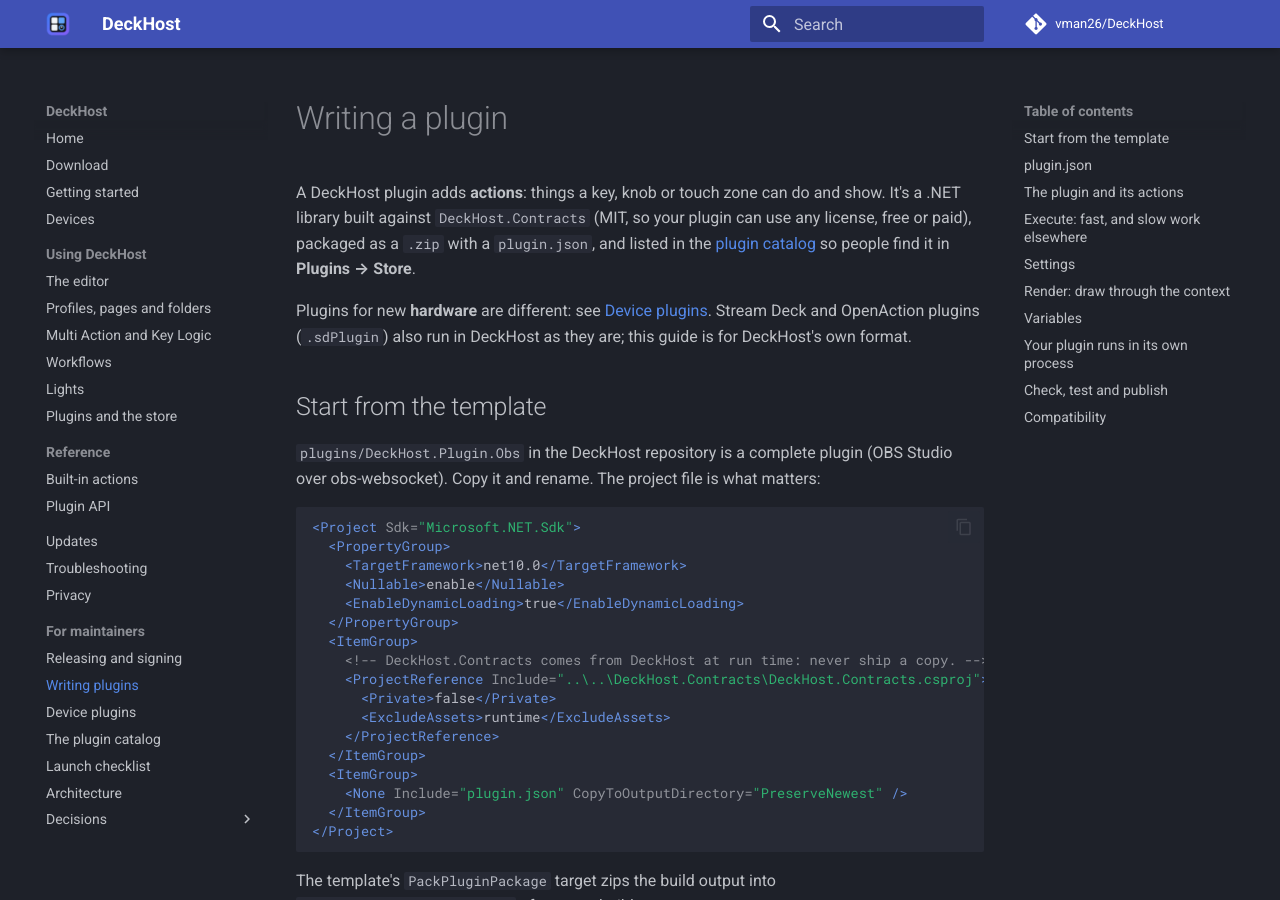
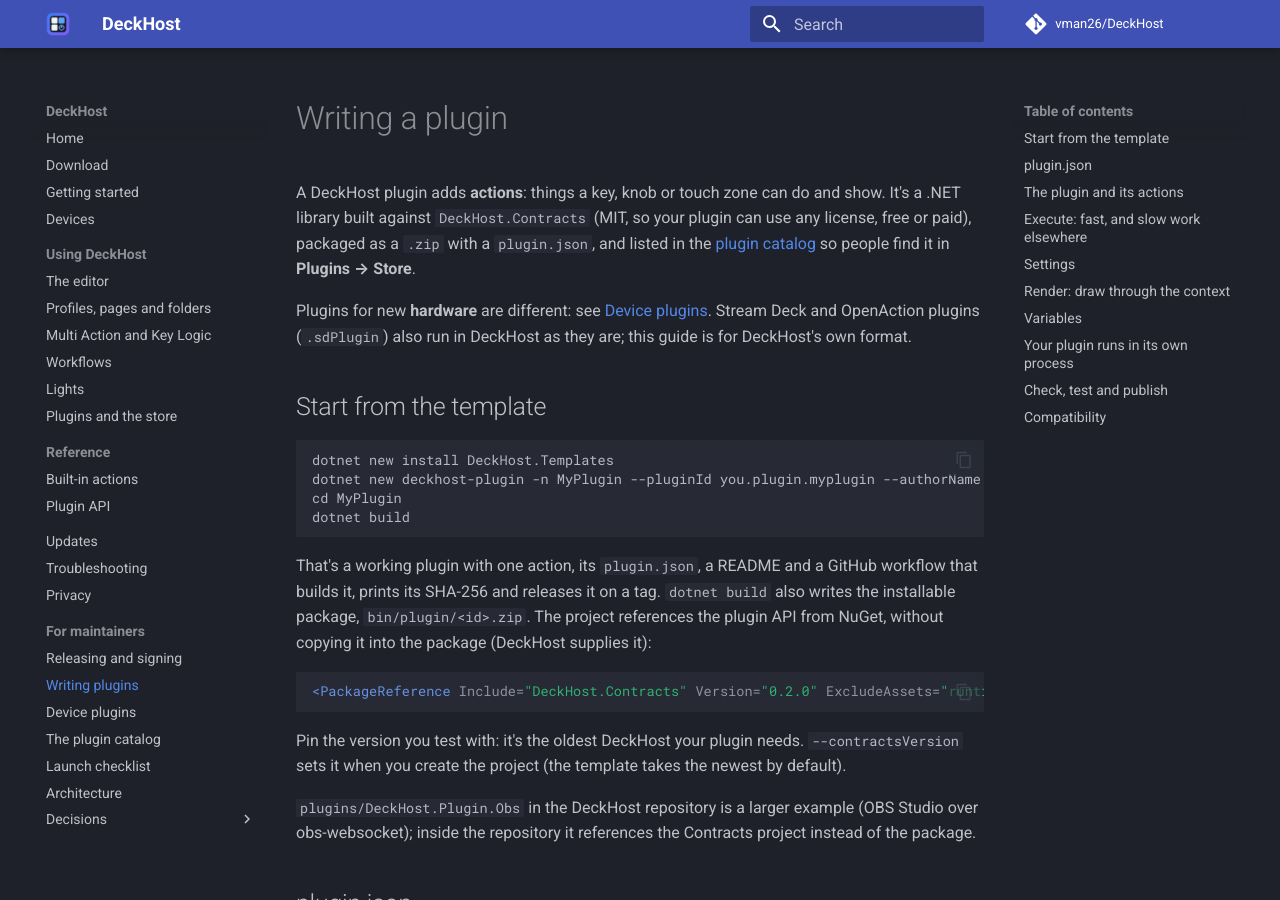
Before and after one commit to vman26/DeckHost, an MkDocs documentation site: the page built from docs/maintainers/plugins.md, in a window 1280 px wide and 900 px high. Built offline with MkDocs 1.6.1 and Material for MkDocs 9.7.7, drawn with Linux system fonts in a browser that asks for light colours; comment, search, counter and statistics services are not loaded; some of the changed text lies outside the part shown.

Commit message:
dotnet new deckhost-plugin: a template for plugins outside this repository
DeckHost.Templates holds the deckhost-plugin template: a project that
references the DeckHost.Contracts package (never shipped inside the
plugin), plugin.json, a sample action, a README and a GitHub workflow that
builds the plugin, prints its SHA-256 and releases it on a tag. dotnet
build also writes the installable package. Releases pack the template next
to Contracts; a new build job makes a plugin from it, builds it with
warnings as errors and runs DeckHost's plugin checker on the result.

Co-Authored-By: Claude Opus 5.5 <noreply@anthropic.com>
Claude-Session: https://claude.ai/code/session_012EBcvHpHJnyUyHcb3dfxyi

````diff
--- a/docs/maintainers/plugins.md
+++ b/docs/maintainers/plugins.md
@@ -10,31 +10,27 @@ OpenAction plugins (`.sdPlugin`) also run in DeckHost as they are; this guide is
 
 ## Start from the template
 
-`plugins/DeckHost.Plugin.Obs` in the DeckHost repository is a complete plugin (OBS Studio over
-obs-websocket). Copy it and rename. The project file is what matters:
+```
+dotnet new install DeckHost.Templates
+dotnet new deckhost-plugin -n MyPlugin --pluginId you.plugin.myplugin --authorName "You"
+cd MyPlugin
+dotnet build
+```
+
+That's a working plugin with one action, its `plugin.json`, a README and a GitHub workflow that
+builds it, prints its SHA-256 and releases it on a tag. `dotnet build` also writes the installable
+package, `bin/plugin/<id>.zip`. The project references the plugin API from NuGet, without copying it
+into the package (DeckHost supplies it):
 
 ```xml
-<Project Sdk="Microsoft.NET.Sdk">
-  <PropertyGroup>
-    <TargetFramework>net10.0</TargetFramework>
-    <Nullable>enable</Nullable>
-    <EnableDynamicLoading>true</EnableDynamicLoading>
-  </PropertyGroup>
-  <ItemGroup>
-    <!-- DeckHost.Contracts comes from DeckHost at run time: never ship a copy. -->
-    <ProjectReference Include="..\..\DeckHost.Contracts\DeckHost.Contracts.csproj">
-      <Private>false</Private>
-      <ExcludeAssets>runtime</ExcludeAssets>
-    </ProjectReference>
-  </ItemGroup>
-  <ItemGroup>
-    <None Include="plugin.json" CopyToOutputDirectory="PreserveNewest" />
-  </ItemGroup>
-</Project>
+<PackageReference Include="DeckHost.Contracts" Version="0.2.0" ExcludeAssets="runtime" PrivateAssets="all" />
 ```
 
-The template's `PackPluginPackage` target zips the build output into `artifacts/plugins/<id>.zip`
-after every build.
+Pin the version you test with: it's the oldest DeckHost your plugin needs. `--contractsVersion`
+sets it when you create the project (the template takes the newest by default).
+
+`plugins/DeckHost.Plugin.Obs` in the DeckHost repository is a larger example (OBS Studio over
+obs-websocket); inside the repository it references the Contracts project instead of the package.
 
 ## plugin.json
 
````
Also changed, not shown: CLAUDE.md (+1 -0 lines), templates/content/deckhost-plugin/.github/workflows/build.yml (added, +31 -0 lines), templates/content/deckhost-plugin/README.md (added, +27 -0 lines), 8 other files.
